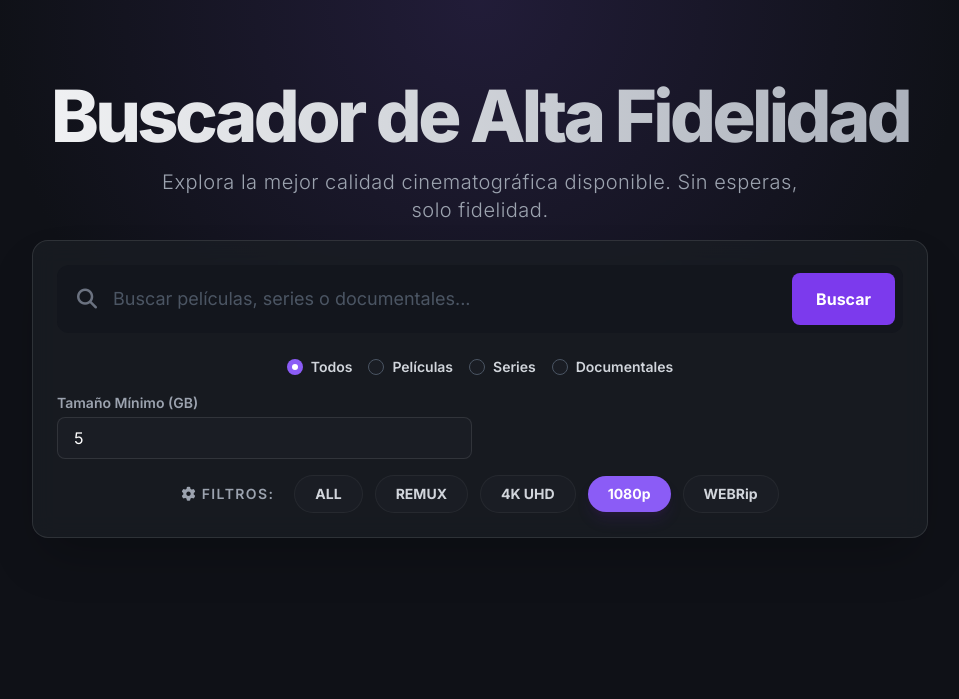
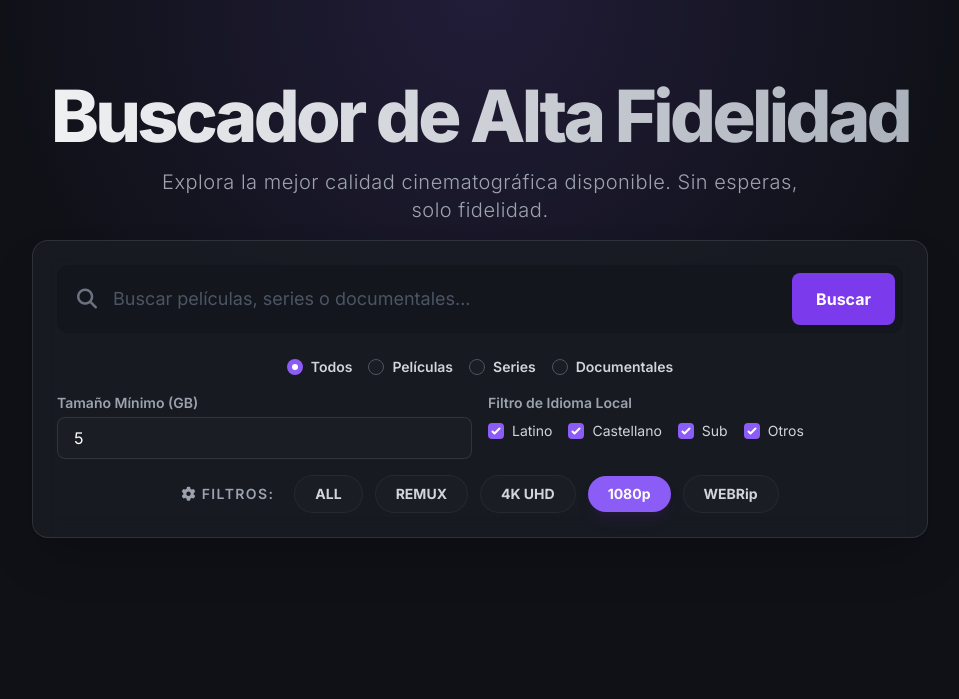
Before and after one commit to fabricio00101/media-tracker, a Flask app: page / in a window 1280 px wide, after a click on "FILTROS:". Shown: the top 699 px of the page, without its empty margins (160-1119 px from the left). Run offline with Flask 3, Linux system fonts and the light colour scheme; some libraries are stand-ins or nearby versions.

Commit message:
feat: Implementar mejoras Fase 1 (Servidor Waitress, Filtros de idioma, SEO, Validaciones)

```diff
--- a/app.py
+++ b/app.py
@@ -3,6 +3,12 @@ import requests
 from flask import Flask, render_template, request, jsonify
 from dotenv import load_dotenv
 import PTN
+import logging
+
+# Configurar logging básico
+logging.basicConfig(
+    level=logging.INFO, format="%(asctime)s - %(levelname)s - %(message)s"
+)
 
 # Cargar variables de entorno desde el archivo .env
 load_dotenv()
@@ -13,6 +19,16 @@ app = Flask(__name__)
 JACKETT_URL = os.getenv("JACKETT_URL", "http://localhost:9117")
 JACKETT_API_KEY = os.getenv("JACKETT_API_KEY", "")
 TMDB_API_KEY = os.getenv("TMDB_API_KEY", "").strip()
+
+# Validaciones de seguridad de Entorno
+if not JACKETT_API_KEY:
+    logging.error(
+        "Crítico: JACKETT_API_KEY no encontrada en .env. Las búsquedas fallarán."
+    )
+if not TMDB_API_KEY:
+    logging.warning(
+        "Aviso: TMDB_API_KEY no encontrada. La aplicación funcionará pero NO descargará pósters ni información oficial de TMDB."
+    )
 
 
 def get_tmdb_info(query_title, year=None, is_tv=False):
@@ -281,4 +297,20 @@ def search():
 
 
 if __name__ == "__main__":
-    app.run(debug=True, port=5000)
+    env = os.getenv("FLASK_ENV", "production")
+    if env == "development":
+        logging.info("Iniciando servidor en modo DESARROLLO (Flask)...")
+        app.run(debug=True, port=5000)
+    else:
+        try:
+            from waitress import serve
+
+            logging.info(
+                "Iniciando servidor en modo PRODUCCIÓN (Waitress) en el puerto 5000..."
+            )
+            serve(app, host="0.0.0.0", port=5000)
+        except ImportError:
+            logging.warning(
+                "Waitress no está instalado. Ejecutando con servidor de desarrollo (inseguro para pro)."
+            )
+            app.run(host="0.0.0.0", port=5000)
--- a/templates/index.html
+++ b/templates/index.html
@@ -3,6 +3,12 @@
   <head>
     <meta charset="utf-8" />
     <meta content="width=device-width, initial-scale=1.0" name="viewport" />
+    <meta name="description" content="Media Tracker: Metabuscador de torrents integrado con TMDB." />
+    <meta property="og:title" content="Buscador de Alta Fidelidad | Media Tracker" />
+    <meta property="og:description" content="Descarga películas, series y documentales en la mejor calidad sin esperas." />
+    <!-- Miniatura Open Graph para redes sociales -->
+    <meta property="og:image" content="/assets/screenshot.png" />
+    <meta property="og:type" content="website" />
     <title>Buscador de Alta Fidelidad | Media Tracker</title>
     <!-- Tailwind CSS CDN with Plugins -->
     <script src="https://cdn.tailwindcss.com?plugins=forms,container-queries"></script>
@@ -197,6 +203,17 @@
                 step="0.5"
                 class="w-full bg-[#1a1d24] border border-white/10 text-white rounded-lg px-4 py-2 focus:ring-1 focus:ring-violet-500 outline-none"
               />
+            </div>
+            <div>
+              <label class="block text-sm font-semibold text-gray-400 mb-1"
+                >Filtro de Idioma Local</label
+              >
+              <div class="flex flex-wrap items-center gap-4 mt-2">
+                 <label class="flex items-center gap-2 text-sm text-gray-300 cursor-pointer hover:text-white transition-colors"><input type="checkbox" id="langLatino" checked class="text-violet-500 bg-[#1a1d24] border-gray-600 focus:ring-violet-500 rounded">Latino</label>
+                 <label class="flex items-center gap-2 text-sm text-gray-300 cursor-pointer hover:text-white transition-colors"><input type="checkbox" id="langCastellano" checked class="text-violet-500 bg-[#1a1d24] border-gray-600 focus:ring-violet-500 rounded">Castellano</label>
+                 <label class="flex items-center gap-2 text-sm text-gray-300 cursor-pointer hover:text-white transition-colors"><input type="checkbox" id="langSub" checked class="text-violet-500 bg-[#1a1d24] border-gray-600 focus:ring-violet-500 rounded">Sub</label>
+                 <label class="flex items-center gap-2 text-sm text-gray-300 cursor-pointer hover:text-white transition-colors"><input type="checkbox" id="langOtro" checked class="text-violet-500 bg-[#1a1d24] border-gray-600 focus:ring-violet-500 rounded">Otros</label>
+              </div>
             </div>
           </div>
 
@@ -411,13 +428,28 @@
               return `<span class="px-2 py-1 flex-shrink-0 ${colorClass} text-[10px] font-bold rounded border lowercase inline-flex items-center" title="Soporte detectado en el título">${icon}${supportType}</span>`;
             };
 
+            const isLatino = document.getElementById("langLatino").checked;
+            const isCastellano = document.getElementById("langCastellano").checked;
+            const isSub = document.getElementById("langSub").checked;
+            const isOtro = document.getElementById("langOtro").checked;
+
             // data.results = [{"group_info": {...}, "torrents": [...]}]
             data.results.forEach((group) => {
               const info = group.group_info;
               const torrentsCount = group.torrents.length;
 
               let torrentsHTML = "";
+              let visibleCount = 0;
               group.torrents.forEach((t) => {
+                const support = t.spanish_support;
+                let show = false;
+                if (support === "Latino" && isLatino) show = true;
+                else if (support === "Castellano" && isCastellano) show = true;
+                else if (support === "Subtitulado" && isSub) show = true;
+                else if (!support && isOtro) show = true;
+
+                if (!show) return;
+                visibleCount++;
                 const badge = getQualityBadge(t.title);
                 const safeMagnet = t.magnet
                   ? t.magnet.replace(/'/g, "\\'")
@@ -464,6 +496,8 @@
                         `;
               });
 
+              if (visibleCount === 0) return;
+
               const posterImg = info.poster_url
                 ? `<img src="${info.poster_url}" alt="${info.title}" class="w-full h-[400px] object-cover object-top border-b border-white/10" loading="lazy">`
                 : `<div class="w-full h-[400px] bg-gradient-to-b from-gray-800 to-[#1a1d24] flex items-center justify-center border-b border-white/10">
@@ -481,7 +515,7 @@
 
                             <details class="group/details mt-auto">
                                 <summary class="list-none cursor-pointer bg-white/5 hover:bg-white/10 border border-white/10 rounded-xl p-4 font-bold text-center transition-colors flex items-center justify-center gap-2">
-                                    <span class="text-violet-400">Ver ${torrentsCount} Torrents Disponibles</span>
+                                    <span class="text-violet-400">Ver ${visibleCount} Torrents Disponibles</span>
                                     <i class="fas fa-chevron-down group-open/details:rotate-180 transition-transform text-white"></i>
                                 </summary>
                                 <div class="mt-4 pt-4 border-t border-white/5">
```
Also changed, not shown: requirements.txt (+1 -1 lines), mejoras.txt (added).
